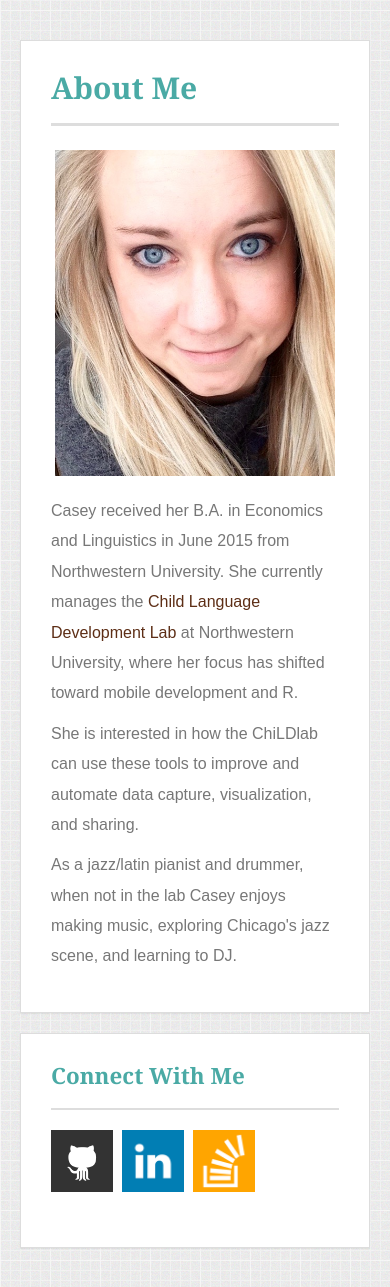
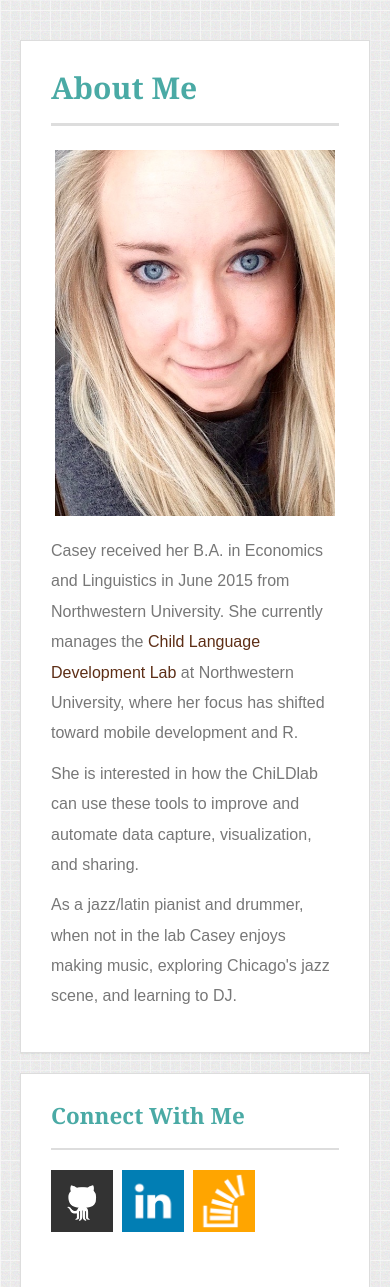
Before and after one commit to cecolby11/Bootstrap-Portfolio, a PHP site: page / in a window 390 px wide. Shown: the part 90-1377 px from the top of the page. Run offline with PHP 8.4, Linux system fonts and the light colour scheme; some libraries are stand-ins or nearby versions.

Commit message:
adding favicon, changing headshot responsiveness

```diff
--- a/assets/css/style.css
+++ b/assets/css/style.css
@@ -168,13 +168,14 @@ a.thumbnail:active {
 .about_me .thumbnail {
   border-radius: 0;
   border: none;
+  height: 390px;
   width: 100%;
-  max-height: 350px;
   margin: auto; /*center in col*/
   object-fit: cover; /*center and crop as needed*/
   object-position: 50% 40%; /*shift up */
   padding-bottom: 20px;
 }
+
 
 /* contact form elements */
 .btn,
--- a/contact.html
+++ b/contact.html
@@ -4,6 +4,7 @@
   <meta charset="UTF-8"> <!-- HTML5 Doctype -->
   <meta name="viewport" content="width=device-width, initial-scale=1.0">
   <title>Contact | Casey Colby</title>
+  <link rel="shortcut icon" type="image/x-icon" href="assets/images/favicon.ico">
 
   <link rel="stylesheet" type="text/css" href="assets/css/reset.css">
   <link rel="stylesheet" href="https://maxcdn.bootstrapcdn.com/bootstrap/3.3.6/css/bootstrap.min.css">
--- a/index.html
+++ b/index.html
@@ -4,6 +4,7 @@
   <meta charset="UTF-8"> <!-- HTML5 Doctype -->
   <meta name="viewport" content="width=device-width, initial-scale=1.0">
   <title>About | Casey Colby</title>
+  <link rel="shortcut icon" type="image/x-icon" href="assets/images/favicon.ico">
 
   <link rel="stylesheet" type="text/css" href="assets/css/reset.css">
   <link rel="stylesheet" href="https://maxcdn.bootstrapcdn.com/bootstrap/3.3.6/css/bootstrap.min.css">
@@ -76,13 +77,13 @@
 
           <div class="row">
           <!-- panel content -->
-            <div class="col-xs-12 col-sm-7 col-md-5">
+            <div class="col-xs-12 col-sm-7 col-md-6">
               <img class="thumbnail img-responsive" src="assets/images/Casey.jpg" alt="Casey Colby headshot">
             </div>
-            <div class="col-xs-12 col-sm-5 col-md-7">
+            <div class="col-xs-12 col-sm-5 col-md-6">
               <p>Casey received her B.A. in Economics and Linguistics in June 2015 from Northwestern University. She currently manages the <a href="http://childlab.northwestern.edu" target="_blank">Child Language Development Lab</a> at Northwestern University, where her focus has shifted toward mobile development and R.</p>
             </div>
-            <div class="col-md-7 col-sm-12 col-xs-12">
+            <div class="col-md-6 col-sm-12 col-xs-12">
               <p>She is interested in how the ChiLDlab can use these tools to improve and automate data capture, visualization, and sharing.</p>
             </div>
             <div class="col-xs-12 col-sm-12 col-md-12">
--- a/portfolio.html
+++ b/portfolio.html
@@ -4,6 +4,7 @@
   <meta charset="UTF-8"> <!-- HTML5 Doctype -->
   <meta name="viewport" content="width=device-width, initial-scale=1.0">
   <title>Gallery | Casey Colby</title>
+  <link rel="shortcut icon" type="image/x-icon" href="assets/images/favicon.ico">
 
   <link rel="stylesheet" type="text/css" href="assets/css/reset.css">
   <link rel="stylesheet" href="https://maxcdn.bootstrapcdn.com/bootstrap/3.3.6/css/bootstrap.min.css">
```
Also changed, not shown: style.css (added).
